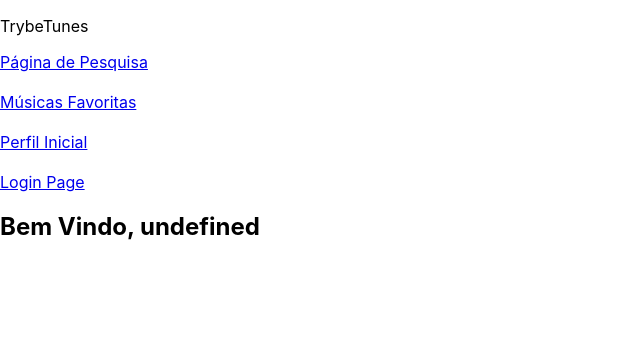
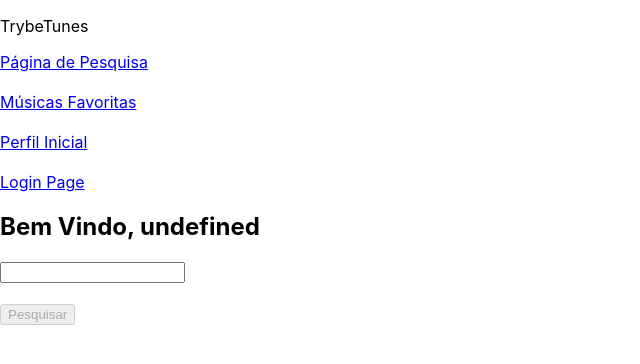
Before and after one commit to Alex-Horman-de-Medeiros-Correia/project-trybetunes, a React (Create React App) app: page /search in a window 1280 px wide. Shown: the top 364 px of the page, without its empty margins (0-640 px from the left). Built offline with nearby package versions, Linux system fonts and the light colour scheme.

Commit message:
requisito 5

```diff
--- a/src/pages/Search.js
+++ b/src/pages/Search.js
@@ -2,10 +2,50 @@ import React from 'react';
 import Header from '../components/Header';
 
 class Search extends React.Component {
+  constructor() {
+    super();
+
+    this.state = {
+      artista: '',
+      botaoRender: true,
+    };
+  }
+
+  renderMin = ({ target: { value } }) => {
+    const minDigite = 2;
+    const digitado = value.length;
+
+    this.setState({
+      artista: value,
+      botaoRender: digitado < minDigite,
+    });
+  }
+
   render() {
+    const { botaoRender, artista } = this.state;
+
     return (
       <div data-testid="page-search">
         <Header />
+
+        <form>
+          <input
+            type="text"
+            name="artista"
+            value={ artista }
+            data-testid="search-artist-input"
+            onChange={ (event) => this.renderMin(event) }
+          />
+          <br />
+          <br />
+          <button
+            type="button"
+            disabled={ botaoRender }
+            data-testid="search-artist-button"
+          >
+            Pesquisar
+          </button>
+        </form>
       </div>
     );
   }
```
